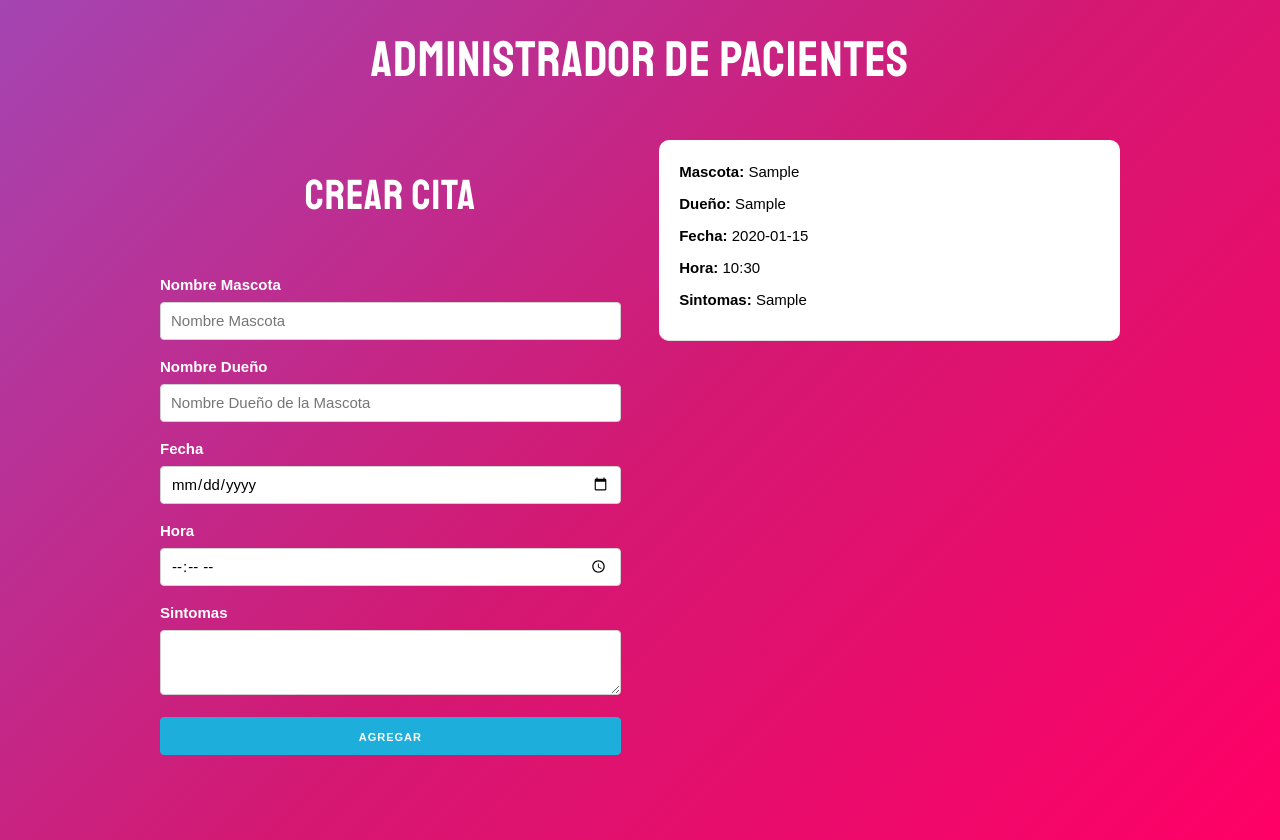
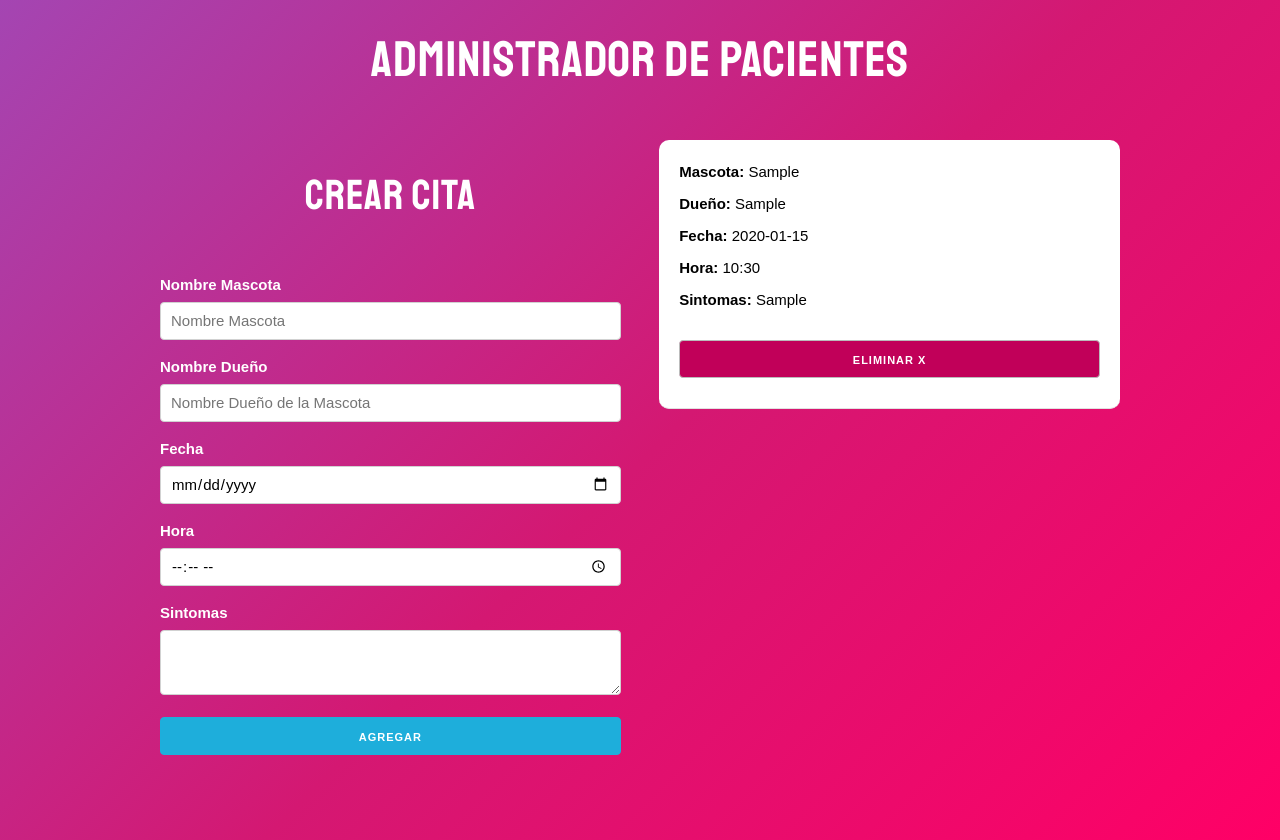
Before and after one commit to javierdelgado1/citas-react, a React (Create React App) app: page / in a window 1280 px wide. Both pictures are taken after typing "Sample", "Sample", "2020-01-15", "10:30", "Sample" into the empty fields and a click on the button "AGREGAR". Built offline with nearby package versions, Linux system fonts and the light colour scheme.

Commit message:
agregando metodo para eliminar

```diff
--- a/src/App.js
+++ b/src/App.js
@@ -1,15 +1,17 @@
 import React, {useState, Fragment} from 'react';
 
-function Cita ({cita}){
+function Cita ({cita, index, eliminarCita}){
 
   return (
     <div className="cita">
-<p>Mascota: <span >{cita.mascota}</span></p>
+      <p>Mascota: <span >{cita.mascota}</span></p>
       <p>Dueño: <span >{cita.propietario}</span></p>
       <p>Fecha: <span >{cita.fecha}</span></p>
       <p>Hora: <span >{cita.hora}</span></p>
       <p>Sintomas: <span >{cita.sintomas}</span></p>
-
+      <button
+        onClick={() =>eliminarCita(index)}
+        className="button eliminar u-full-width" type="button" >Eliminar X</button>
     </div>
   );
 }
@@ -101,7 +103,11 @@
     guardarCitas(nuevasCitas);
 
   }
-
+  const eliminarCita = index =>{
+    const nuevasCitas =[...citas];
+    nuevasCitas.splice(index,1);
+    guardarCitas(nuevasCitas);
+  }
   return (
     <Fragment>
       <h1>Administrador de pacientes</h1>
@@ -118,6 +124,7 @@
                   key={index}
                   index={index}
                   cita={cita}
+                  eliminarCita={eliminarCita}
                   />
               ))
             }
```
